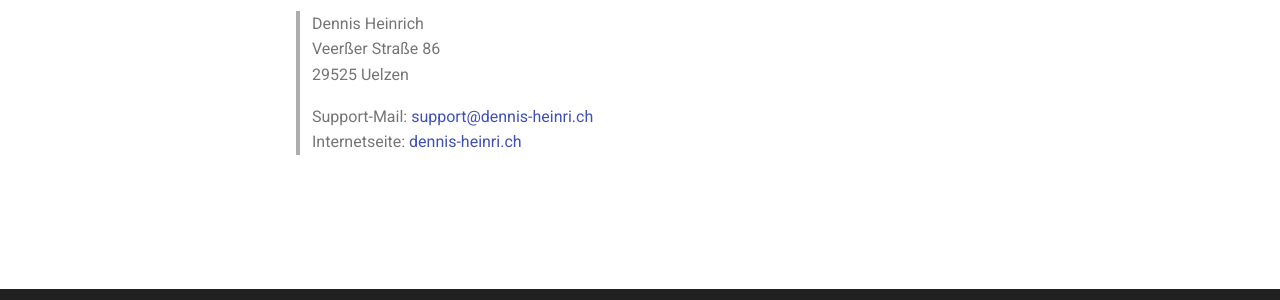
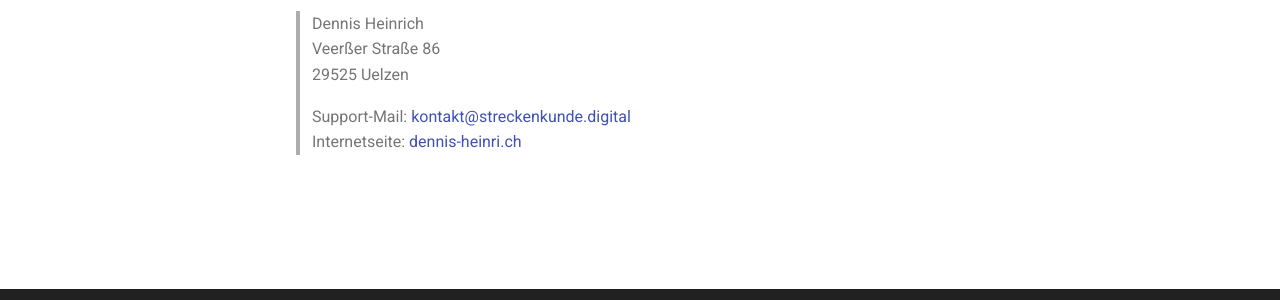
Before and after one commit to Streckenkunde/Anwenderdokumentation, an MkDocs documentation site: the page built from docs/1_general/1_about.md, in a window 1280 px wide. Shown: the part 455-755 px from the top of the page. Built offline with MkDocs 1.6.1 and Material for MkDocs 9.7.7, drawn with Linux system fonts in a browser that asks for light colours; comment, search, counter and statistics services are not loaded.

Commit message:
Kontaktdaten aktualisiert

```diff
--- a/docs/1_general/1_about.md
+++ b/docs/1_general/1_about.md
@@ -13,5 +13,5 @@ Der Support und die Weiterentwicklung des Projekts erfolgt durch folgenden Diens
 > Veerßer Straße 86
 > 29525 Uelzen
 >
-> Support-Mail: [support@dennis-heinri.ch](mailto:support@dennis-heinri.ch)
+> Support-Mail: [kontakt@streckenkunde.digital](mailto:kontakt@streckenkunde.digital)
 > Internetseite: [dennis-heinri.ch](https://dennis-heinri.ch)
```
